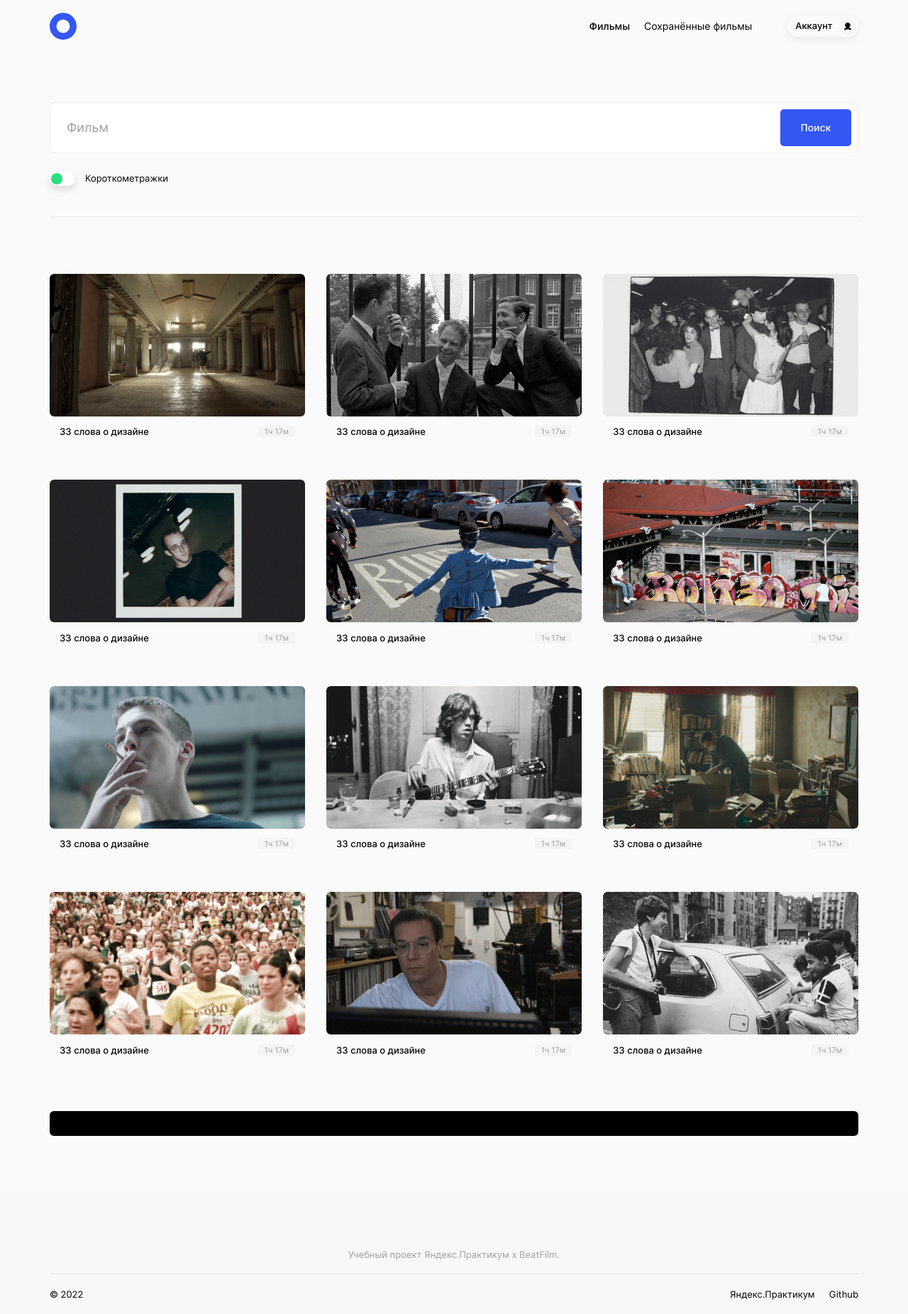
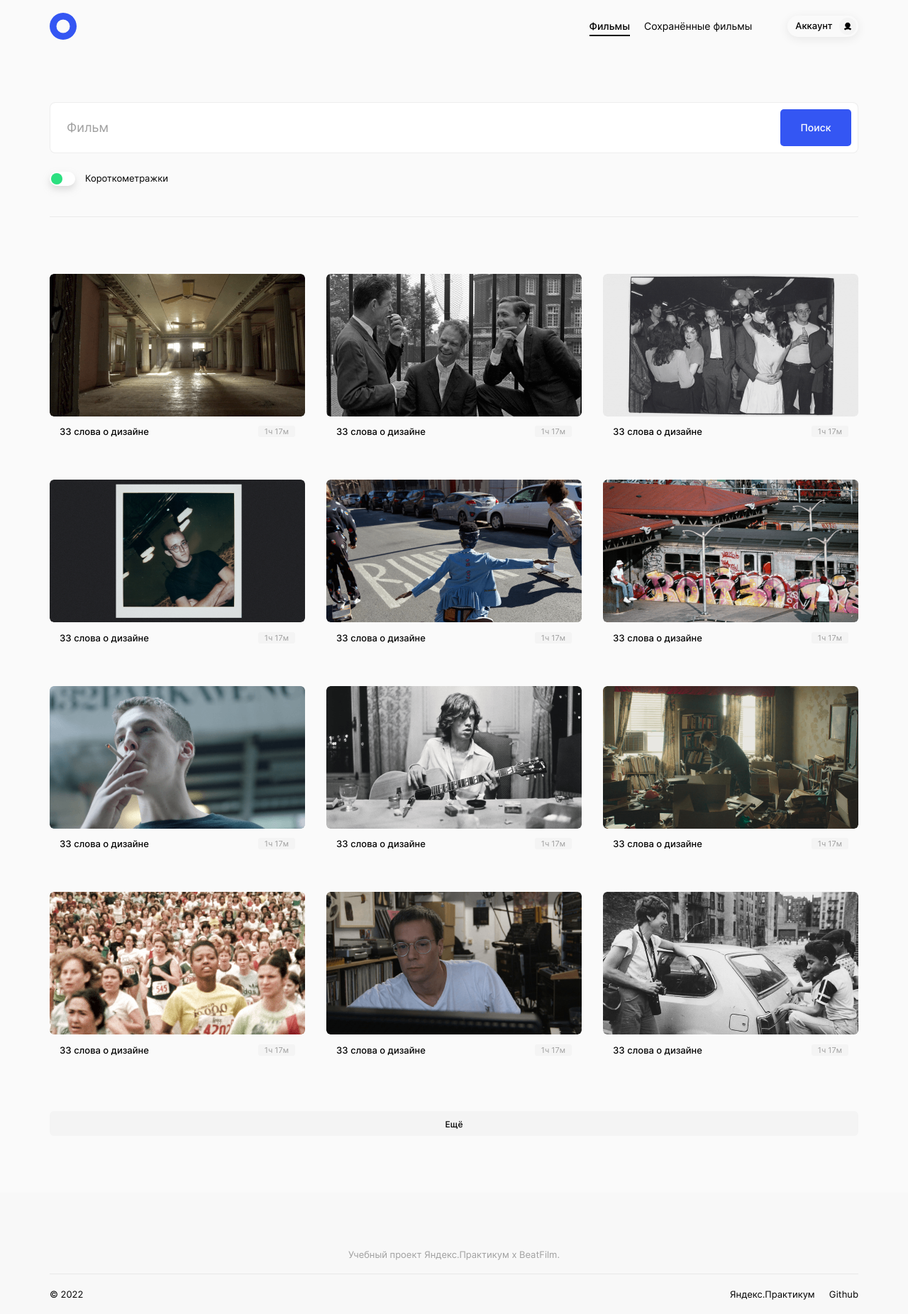
Before and after one commit to alexzkv/movies-explorer-frontend, a React (Create React App) app: page /movies in a window 1280 px wide. Shown: the whole page at 71% size. Built offline with nearby package versions, Linux system fonts and the light colour scheme.

Commit message:
fix: state of active link in header

```diff
--- a/src/components/BurgerMenu/BurgerMenu.css
+++ b/src/components/BurgerMenu/BurgerMenu.css
@@ -59,16 +59,12 @@
   text-decoration: none;
 }
 
-.menu__link_active {
-  position: relative;
+.menu__link:hover {
+  opacity: .7;
 }
 
-.menu__link_active::after {
-  content: '';
-  position: absolute;
-  left: 1px;
-  bottom: -4px;
-  width: 100%;
+.active {
+  padding-bottom: 4px;
   border-bottom: 2px solid #000;
 }
 
@@ -119,12 +115,16 @@
     margin: 18px 18px 0 auto;
   }
 
+  .menu__list {
+    margin-top: 105px;
+  }
+
   .menu__list-item {
     margin-bottom: 24px;
   }
 
-  .menu__link_active::after {
-    bottom: -7px;
+  .active {
+    padding-bottom: 7px;
   }
 
   .menu__account {
--- a/src/components/BurgerMenu/BurgerMenu.js
+++ b/src/components/BurgerMenu/BurgerMenu.js
@@ -14,7 +14,7 @@ export default function BurgerMenu({ isVisible, onClose }) {
         <menu className='menu__list'>
           <li className='menu__list-item'>
             <NavLink
-              to='/'
+              end to='/'
               className='menu__link'
               onClick={onClose}
             >Главная
@@ -23,7 +23,7 @@ export default function BurgerMenu({ isVisible, onClose }) {
           <li className='menu__list-item'>
             <NavLink
               to='/movies'
-              className='menu__link menu__link_active'
+              className='menu__link'
               onClick={onClose}
             >Фильмы
             </NavLink>
--- a/src/components/MoviesCardList/MoviesCardList.css
+++ b/src/components/MoviesCardList/MoviesCardList.css
@@ -23,7 +23,7 @@
   font-weight: 500;
   font-size: 12px;
   line-height: 1.25;
-  background-color: #000;
+  background-color: #F4F4F4;
   cursor: pointer;
 }
 
--- a/src/components/Navigation/Navigation.css
+++ b/src/components/Navigation/Navigation.css
@@ -26,7 +26,7 @@
   text-decoration: none;
 }
 
-.navigation__link_active {
+.active {
   font-weight: 500;
 }
 
@@ -71,10 +71,6 @@
     display: none;
   }
 
-  .navigation__link_active {
-    text-decoration: underline;
-  }
-
   .navigation__menu-btn {
     display: block;
   }
--- a/src/components/Navigation/Navigation.js
+++ b/src/components/Navigation/Navigation.js
@@ -4,7 +4,7 @@ import './Navigation.css';
 
 import BurgerMenu from '../BurgerMenu/BurgerMenu';
 
-export default function Navigation({ isMenuOpen, onMenuOpen, onMenuClose }) {
+export default function Navigation({ place, isMenuOpen, onMenuOpen, onMenuClose }) {
   return (
     <>
       <nav className='navigation'>
@@ -12,7 +12,7 @@ export default function Navigation({ isMenuOpen, onMenuOpen, onMenuClose }) {
           <li className='navigation__list-item'>
             <NavLink
               to='/movies'
-              className='navigation__link navigation__link_active'
+              className='navigation__link'
             >Фильмы</NavLink>
           </li>
           <li className='navigation__list-item'>
```
